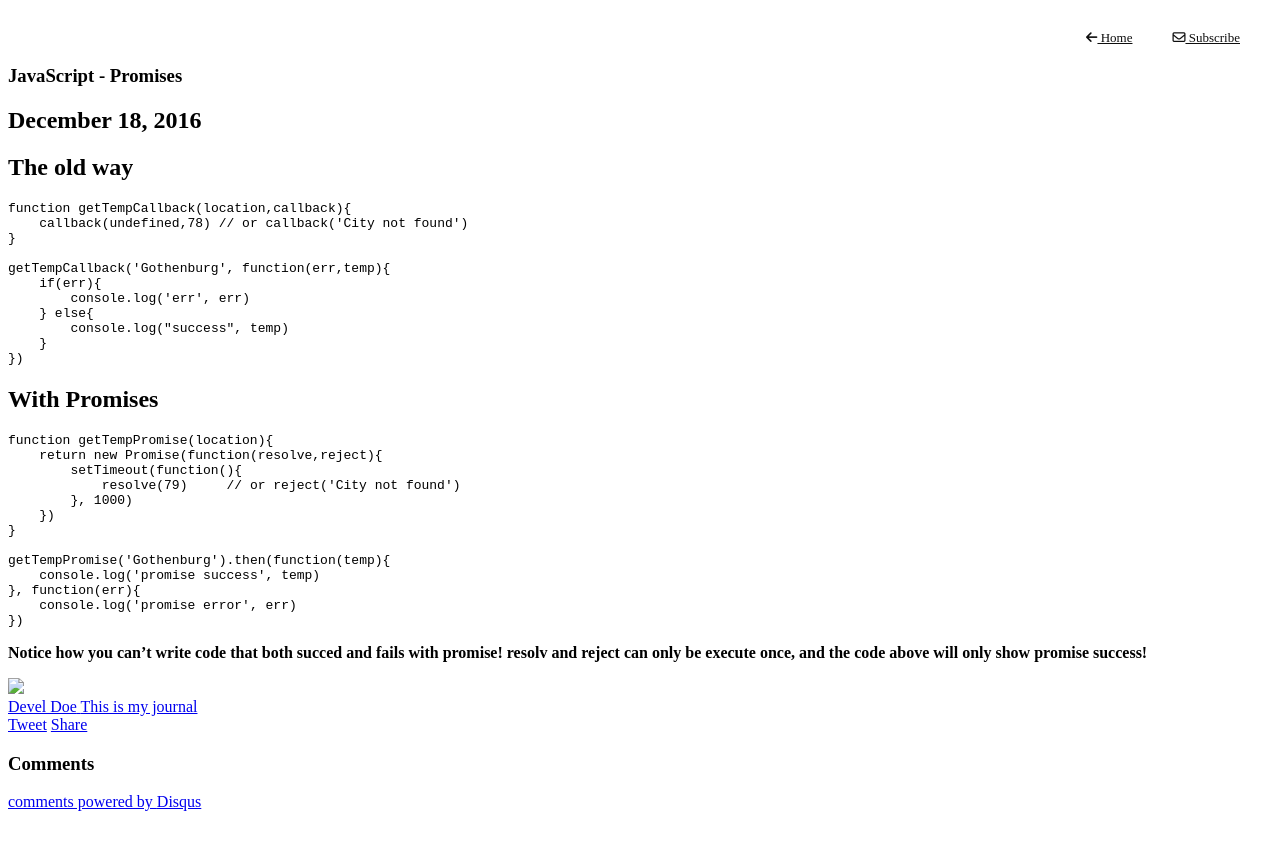
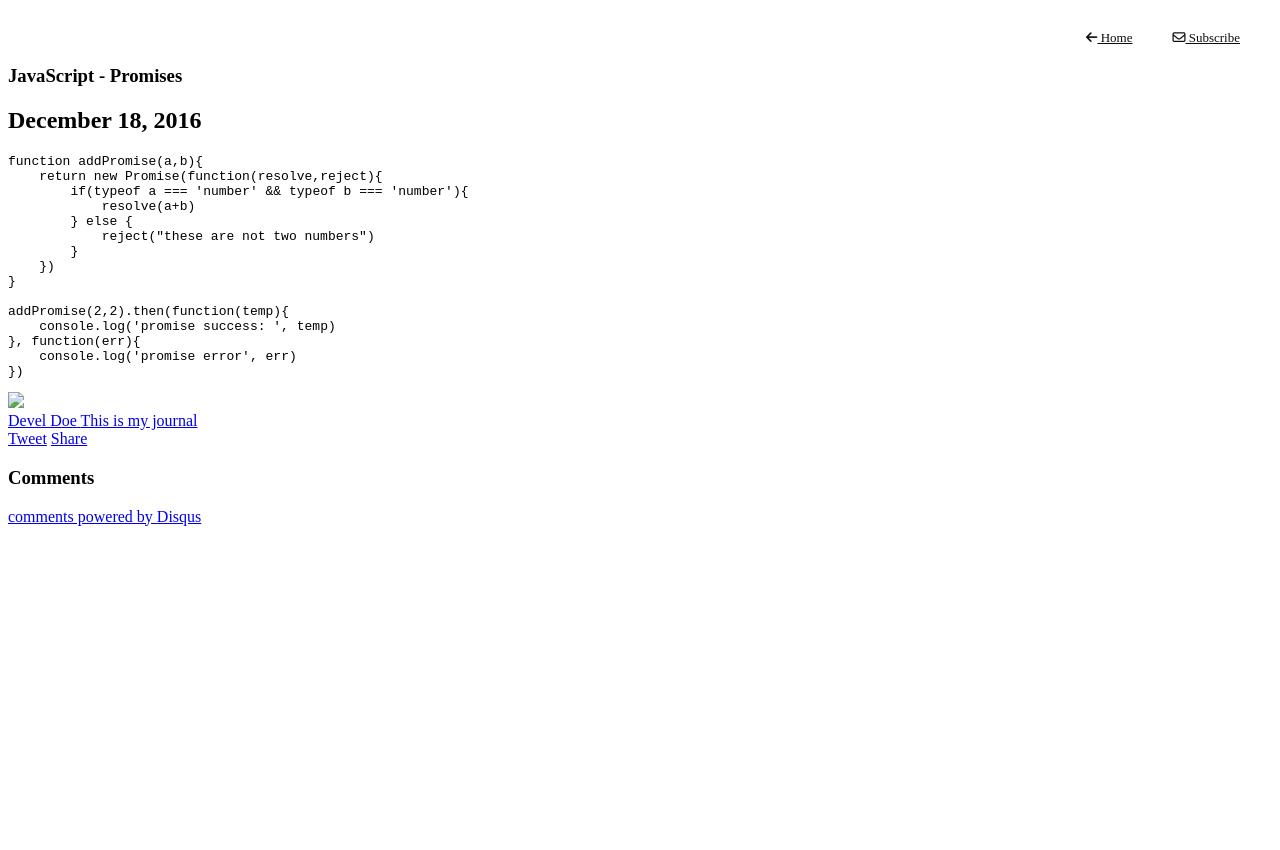
Before and after one commit to develdoe/develdoe.github.io, a Jekyll site: the page built from _posts/2016-12-18-javascript-promises.md, in a window 1280 px wide. Shown: the top 850 px of the page. Built offline with Jekyll 4.4.1, drawn with Linux system fonts in a browser that asks for light colours; nearby versions of some CDN libraries; comment, search, counter and statistics services are not loaded.

Commit message:
Created 2016-12-18-javascript-promises.md

````diff
--- a/_posts/2016-12-18-javascript-promises.md
+++ b/_posts/2016-12-18-javascript-promises.md
@@ -5,38 +5,20 @@ title: JavaScript - Promises
 category:
   - js
 ---
-## The old way
-
 ```js
-function getTempCallback(location,callback){
-    callback(undefined,78) // or callback('City not found')
-}
-
-getTempCallback('Gothenburg', function(err,temp){
-    if(err){
-        console.log('err', err)
-    } else{
-        console.log("success", temp)
-    }
-})
-```
-
-## With Promises
-
-```js
-function getTempPromise(location){
+function addPromise(a,b){
     return new Promise(function(resolve,reject){
-        setTimeout(function(){
-            resolve(79)     // or reject('City not found')
-        }, 1000)
+        if(typeof a === 'number' && typeof b === 'number'){
+            resolve(a+b)
+        } else {
+            reject("these are not two numbers")
+        }
     })
 }
 
-getTempPromise('Gothenburg').then(function(temp){
-    console.log('promise success', temp)
+addPromise(2,2).then(function(temp){
+    console.log('promise success: ', temp)
 }, function(err){
     console.log('promise error', err)
 })
 ```
-
-**Notice how you can't write code that both succed and fails with promise! resolv and reject can only be execute once, and the code above will only show promise success!**
````
